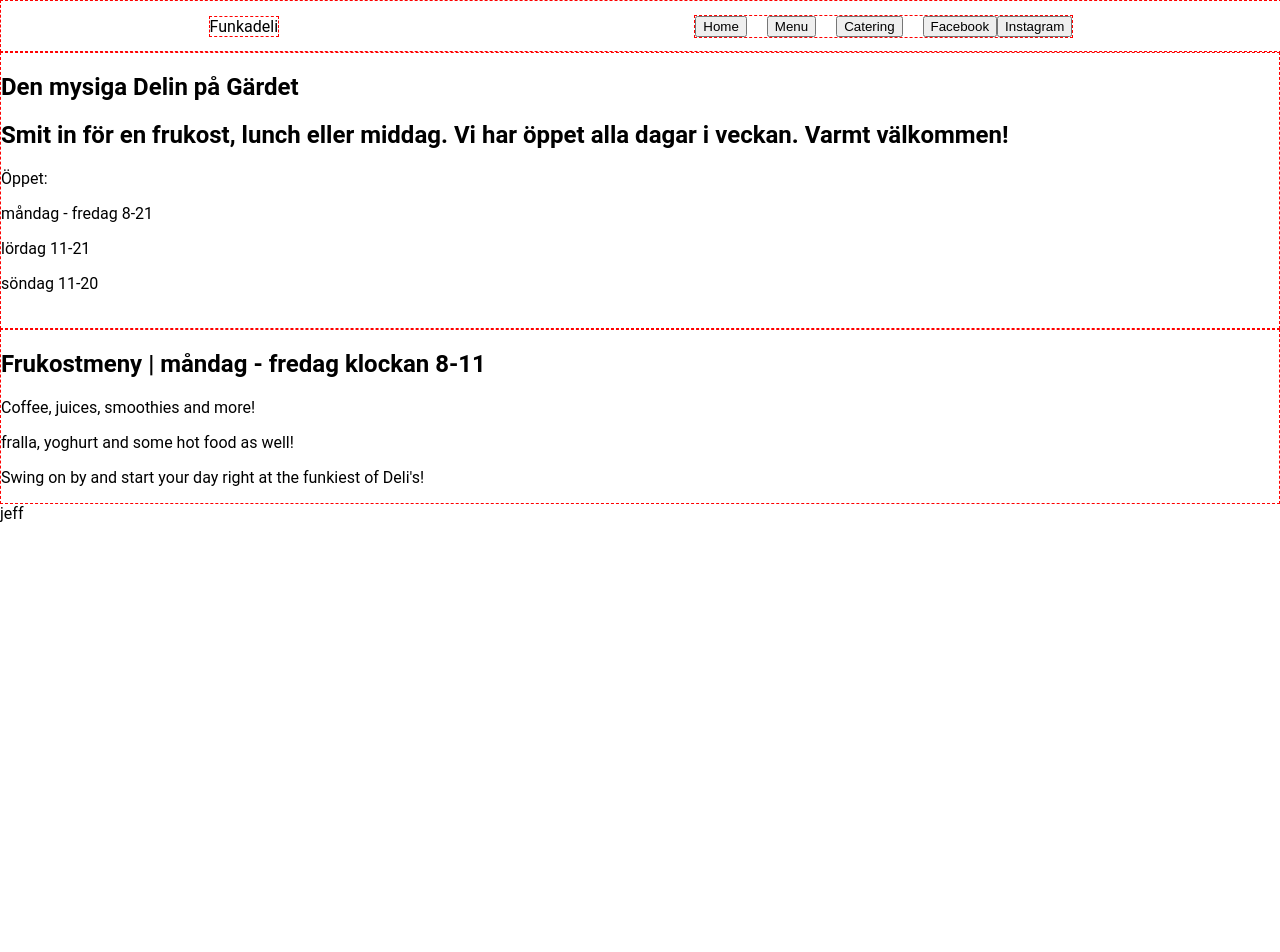
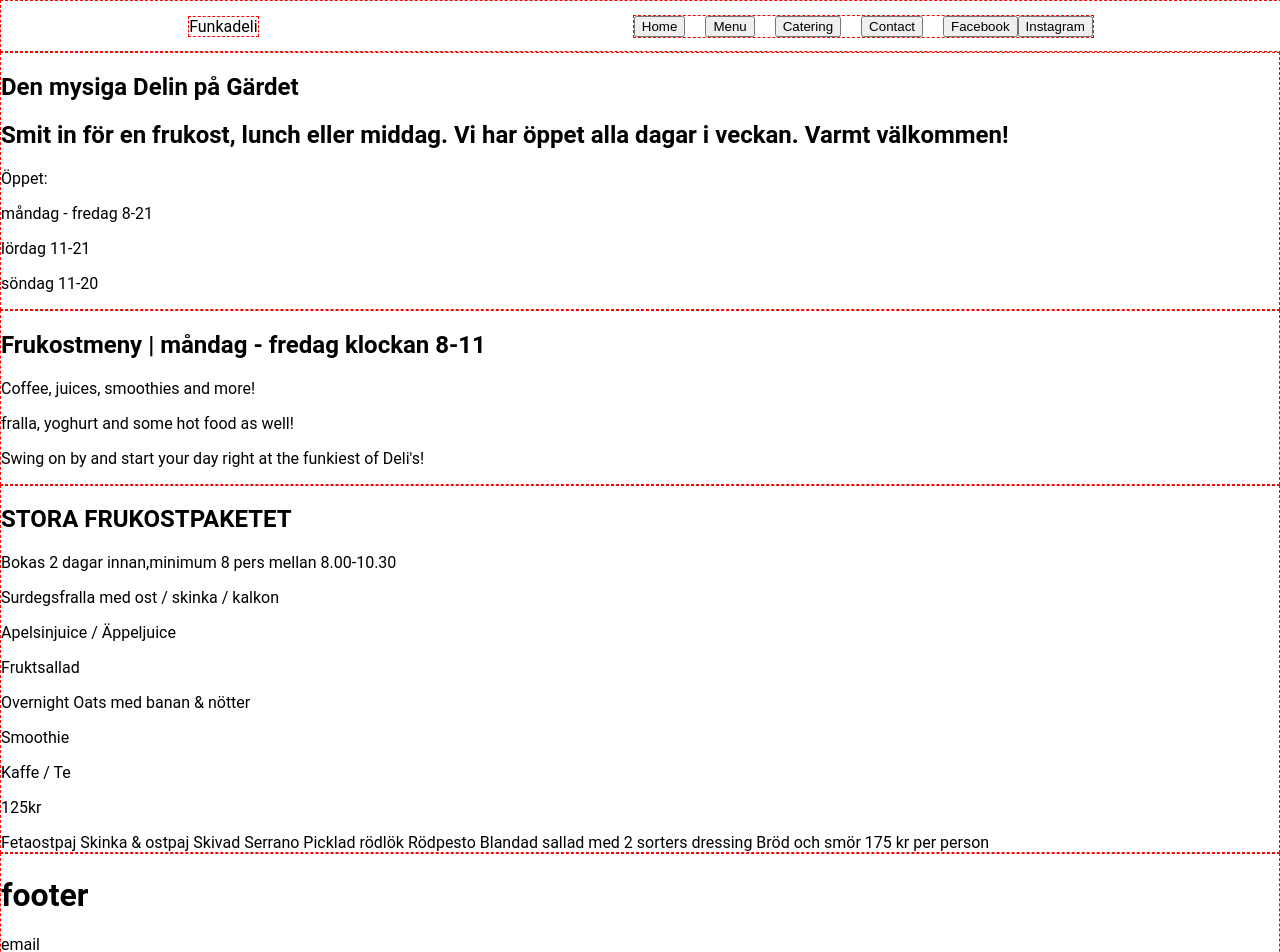
Before and after one commit to Chris-Wagg/deli-rebuild, a Next.js app: page / in a window 1280 px wide. Shown: the top 952 px of the page. Before the commit the page ends 800 px from the top, so only its background shows below. Built offline with nearby package versions, Linux system fonts and the light colour scheme.

Commit message:
some catering items added and footer skeleton half done

```diff
--- a/components/Footer.jsx
+++ b/components/Footer.jsx
@@ -1,7 +1,11 @@
 export default function Footer() {
 	return (
 		<footer className="footer">
-			<div>jeff</div>
+			<h1>footer</h1>
+			<div>email</div>
+			<div>phone</div>
+			<div>adress</div>
+			<div>work with us?</div>
 		</footer>
 	)
 }
--- a/components/NavBar.jsx
+++ b/components/NavBar.jsx
@@ -8,7 +8,10 @@
 				<button>Home</button>
 				<button>Menu</button>
 				<button>Catering</button>
-				{/* <button>Contact</button> */}
+				{/* scroll down to catering section here */}
+
+				<button>Contact</button>
+				{/* make contact scroll down to the footer where all the contact info will be */}
 				{/* <div className="drawer-button">
 					<LeftDrawer />
 				</div> */}
--- a/pages/Catering.jsx
+++ b/pages/Catering.jsx
@@ -1,3 +1,27 @@
 export default function Catering() {
 	// breakfast package can go here as well
+	return (
+		<>
+			<section className="catering-container">
+				<div className="breakfast-package">
+					<h1>STORA FRUKOSTPAKETET</h1>
+					<p>Bokas 2 dagar innan,minimum 8 pers mellan 8.00-10.30</p>
+					<p>Surdegsfralla med ost / skinka / kalkon</p>
+					<p>Apelsinjuice / Äppeljuice</p>
+					<p>Fruktsallad</p>
+					<p>Overnight Oats med banan & nötter</p>
+					<p>Smoothie</p>
+					<p>Kaffe / Te</p>
+					<p>125kr</p>
+				</div>
+				<div className="buffet-container">
+					<div className="small-buffet">
+						{`Fetaostpaj Skinka & ostpaj Skivad Serrano Picklad rödlök Rödpesto
+						Blandad sallad med 2 sorters dressing Bröd och smör 175 kr per
+						person`}
+					</div>
+				</div>
+			</section>
+		</>
+	)
 }
--- a/pages/HeroSection.jsx
+++ b/pages/HeroSection.jsx
@@ -8,19 +8,19 @@
 					veckan. Varmt välkommen!
 				</h2>
 				<section className="opening-hours-container">
-					<p className="opening-hours-text">
+					<div className="opening-hours-text">
 						<p>Öppet:</p>
 						<p>måndag - fredag 8-21</p>
 						<p>lördag 11-21</p>
 						<p>söndag 11-20</p>
-					</p>
+					</div>
 				</section>
-				<section className="image-container">
+				{/* <section className="image-container">
 					<img src="" alt="" />
 					<img src="" alt="" />
 					<img src="" alt="" />
 					<img src="" alt="" />
-				</section>
+				</section> */}
 			</section>
 		</>
 	)
--- a/pages/index.js
+++ b/pages/index.js
@@ -3,6 +3,7 @@
 import LeftDrawer from '../components/LeftDrawer'
 import NavBar from '../components/NavBar'
 import BreakfastMenu from './BreakfastMenu'
+import Catering from './Catering'
 import HeroSection from './HeroSection'
 
 export default function Home() {
@@ -13,6 +14,8 @@
 
 			<BreakfastMenu />
 			{/* <LeftDrawer /> */}
+			<Catering />
+
 			<Footer />
 		</>
 	)
--- a/styles/globals.css
+++ b/styles/globals.css
@@ -45,3 +45,14 @@
 .menu-container {
 	border: var(--border);
 }
+
+/* catering section */
+.catering-container {
+	border: var(--border);
+}
+
+/* footer */
+
+.footer {
+	border: var(--border);
+}
```
